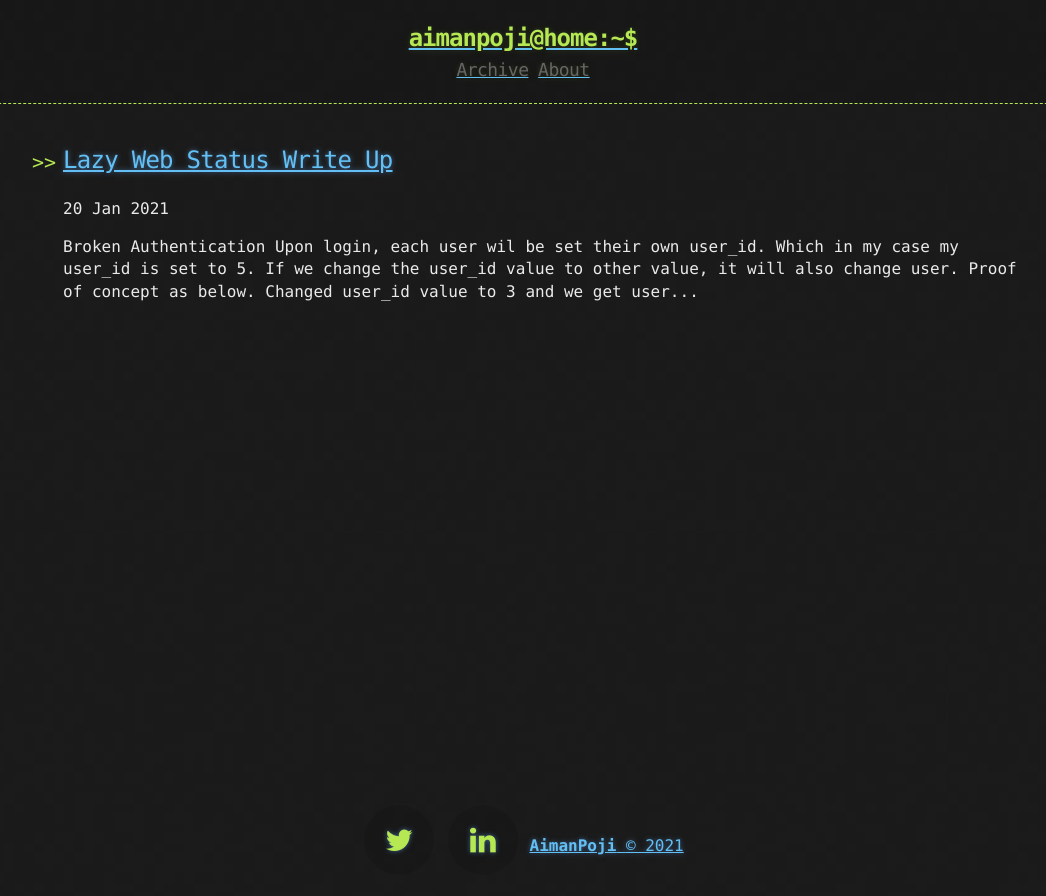
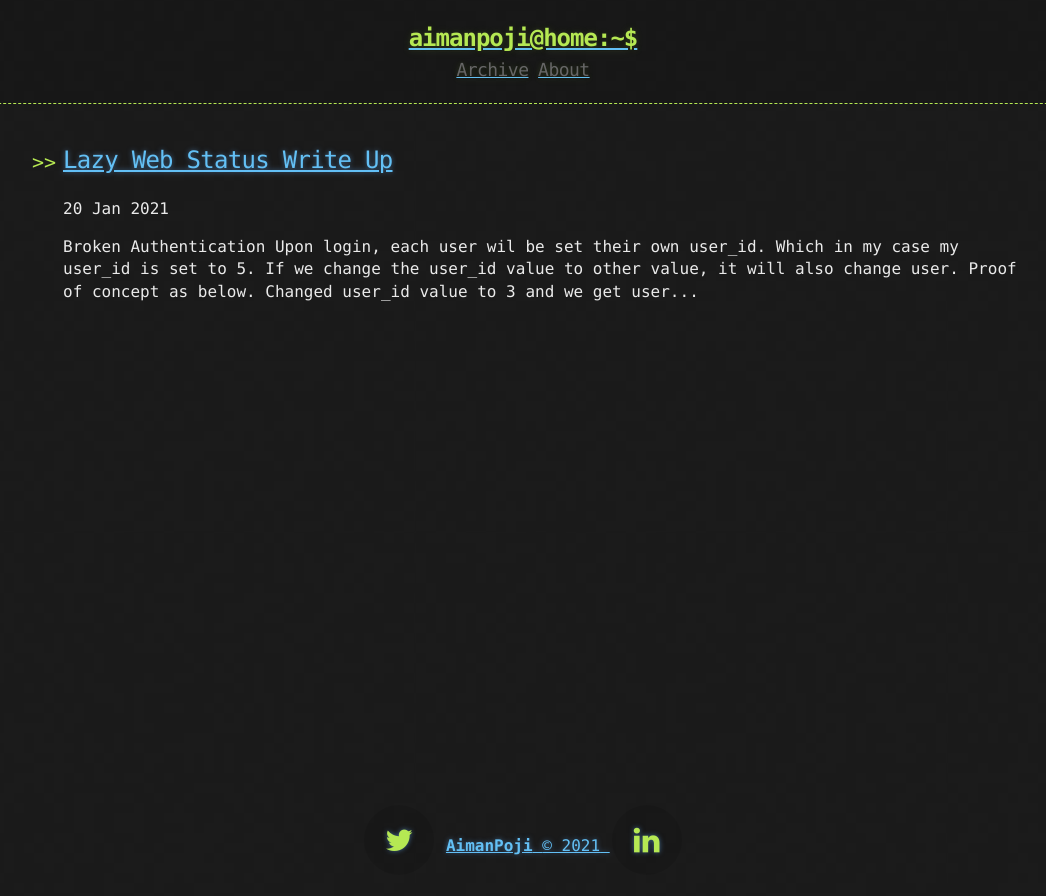
Before and after one commit to aimanpoji/aimanpoji.github.io, a Jekyll site: the page built from index.html, in a window 1280 px wide. Shown: the top 896 px of the page, without its empty margins (117-1163 px from the left). Built offline with Jekyll 4.4.1, drawn with Linux system fonts in a browser that asks for light colours; the list of posts is cut into pages by our own code.

Commit message:
Update footer.html

```diff
--- a/_includes/footer.html
+++ b/_includes/footer.html
@@ -10,7 +10,6 @@
   text-decoration: none;
   margin: 5px 2px;
   border-radius: 50%;
-  top: 10px;
 }
 
 .fa:hover {
@@ -28,7 +27,7 @@
 }
 </style>
   <a href="https://twitter.com/aiman_poji" class="fa fa-twitter"></a>
-  <a href="https://www.linkedin.com/in/muhammad-aiman-shamshuri-201112106/" class="fa fa-linkedin"></a>
+
   <a href="https://github.com/aimanpoji">
     <span>
         <b>{{ site.owner}}</b>
@@ -37,4 +36,6 @@
     <span>© {{ currentyear }}</span>
   </a>
 
+  <a href="https://www.linkedin.com/in/muhammad-aiman-shamshuri-201112106/" class="fa fa-linkedin"></a>
+
 </footer>
```
